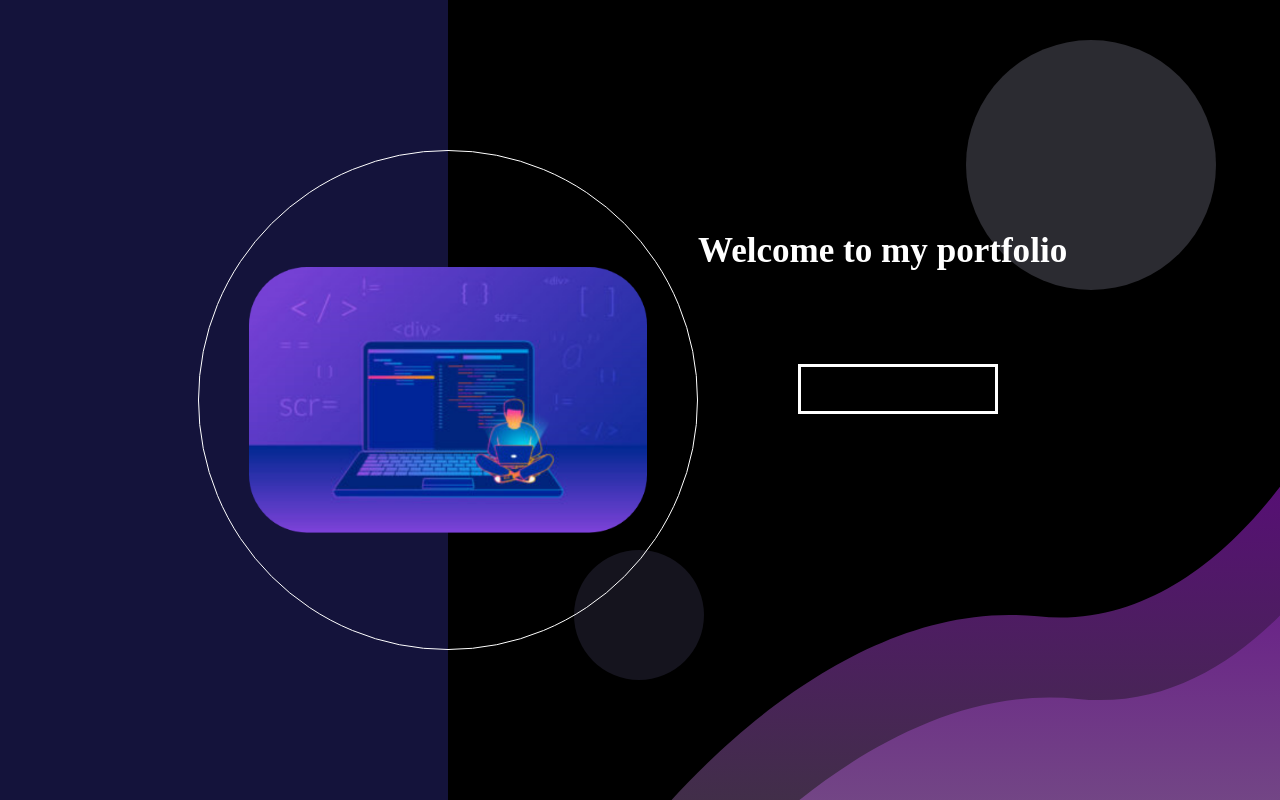
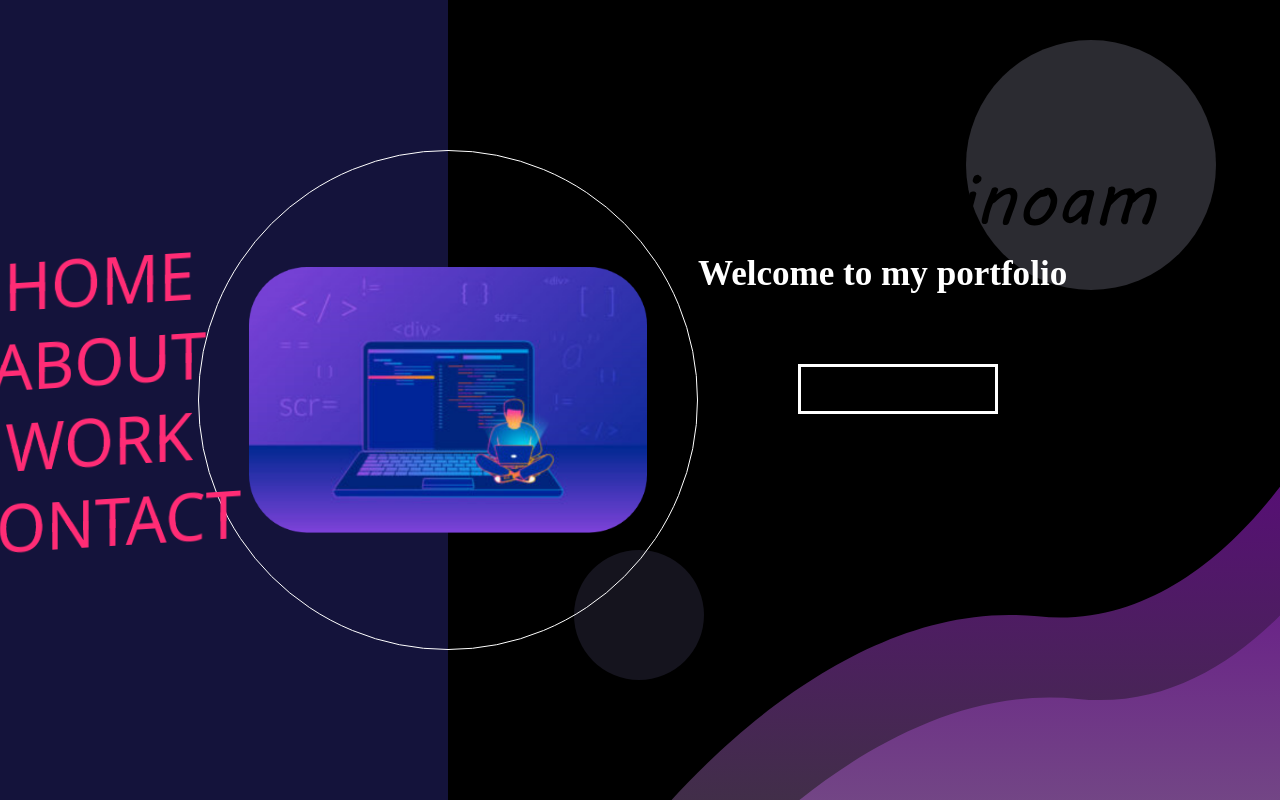
Before and after one commit to idanavin/my-portfolio, a website: page index.html in a window 1280 px wide. Drawn offline with nearby package versions, Linux system fonts and the light colour scheme.

Commit message:
fixed menu

```diff
--- a/scripts/menu.js
+++ b/scripts/menu.js
@@ -8,8 +8,6 @@ define(function (require) {
             h = $(window).height(), //window height
             w1 = $(".links").width(),
             h1 = $(".links").height();
-            console.log(w, h, w1, h1);
-
 
         $('.links').on('mousemove', function (e) {
             var offsetX = 0.5 - e.pageX / w1, //cursor position X
@@ -37,6 +35,8 @@ define(function (require) {
 
                 $this.css('transform', transformLayer);
             });
+        }).on('mouseleave', function() {
+            $menu.css('transform', 'translate3d(0)');
         });
     });
 
--- a/style/menu.css
+++ b/style/menu.css
@@ -16,20 +16,21 @@ $split-color:     #FF2C75;
 } */
 
 /* // === Codepen Setup ===== */
-html,
-body {
-    width: 100vw;
-    height: 100vh;
-}
 
-body {
-    background: linear-gradient(45deg, #02001F, #1F1B4E);
-    transform-style: preserve-3d;
+.links {
+    /* background: linear-gradient(45deg, #02001F, #1F1B4E);
+    transform-style: preserve-3d; */
     transform: perspective(60rem);
-    position: fixed;
-    display: flex;
+    /* position: fixed; */
+    /* display: flex; */
     align-items: center;
     justify-content: center;
+    font-family: "Gilroy ExtraBold", system-ui, sans-serif;
+    font-style: normal;
+    font-weight: normal;
+    -webkit-font-smoothing: antialiased;
+    -webkit-font-kerning: normal;
+    -webkit-text-size-adjust: 100%;
 }
 
 /* // === Menu <ul> ===== */
@@ -61,7 +62,7 @@ body {
     right: -10%;
     height: 4px;
     border-radius: 4px;
-    margin-top: -(4px / 2);
+    margin-top: 5px;
     background: #FF2C75;
     transform: scale(0);
     transition: transform .8s cubic-bezier(.16, 1.08, .38, .98);
@@ -86,8 +87,8 @@ body {
 
 /* // === Bottom mask specific ===== */
 .Mask+.Mask {
-    top: calc(49% - 0.1);
-    height: 100 - 49% + 0.1;
+    top: calc(49% - 0.1px);
+    height: calc(100px - 49% + 0.1px);
 }
 
 .Mask+.Mask>span {
@@ -96,18 +97,18 @@ body {
 
 
 /* // === Where the fun stuff happens ===== */
-.Menu-list-item:hover,
+.Menu-list-item:hover>.Mask,
 .Menu-list-item:active>.Mask {
     color: #FFF;
     transform: skewX(12deg) translateX(5px);
 }
 
-.Menu-list-item:hover,
+.Menu-list-item:hover>.Mask+.Mask,
 .Menu-list-item:active>.Mask+.Mask {
-    transform: skewX(12deg) translateX(-5px);
+    transform: skewX(12deg) translate(-5px, 5px);
 }
 
-.Menu-list-item:hover,
+.Menu-list-item:hover::before,
 .Menu-list-item:active>.Mask+.Mask::before {
     transform: scale(1);
 }
```
